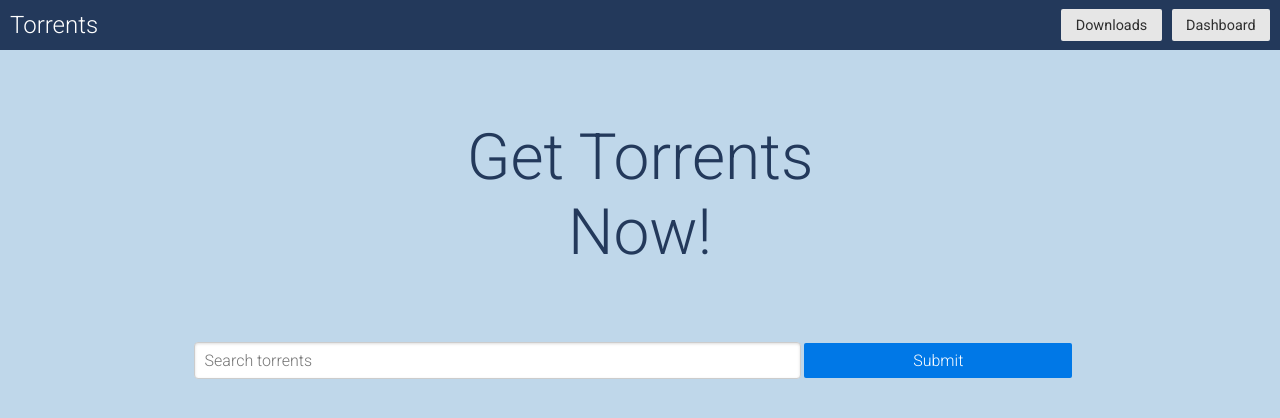
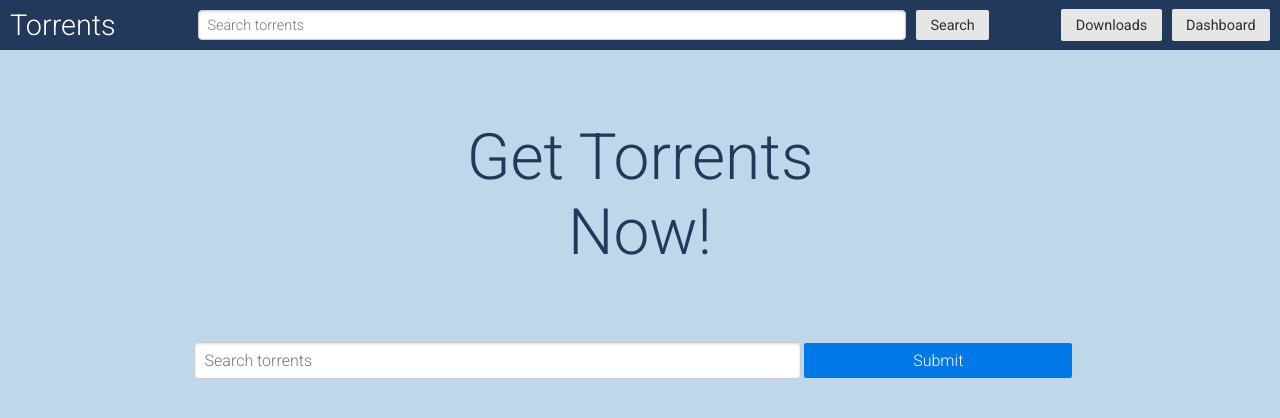
Before and after one commit to matteosandrin/TorrentPi, a Flask app: page / in a window 1280 px wide. Shown: the top 418 px of the page. Run offline with Flask 2, Linux system fonts and the light colour scheme.

Commit message:
Add top search bar on every page

```diff
--- a/app.py
+++ b/app.py
@@ -9,8 +9,8 @@ import json
 
 app = Flask(__name__)
 ip = "192.168.1.64"
-downloads_path = "/home/teo/Downloads/transmission/completed"
-# downloads_path = "/Users/matteosandrin/Downloads"
+#downloads_path = "/home/teo/Downloads/transmission/completed"
+downloads_path = "/Users/matteosandrin/Downloads"
 
 
 @app.route('/')
@@ -33,14 +33,19 @@ def add():
 	return render_template('add.html',success=success,ip=ip)
 
 @app.route('/downloads',methods=["GET"])
-def downloads():
-	file_names = listdir(downloads_path)
+def downloads(path=downloads_path):
+	file_names = listdir(path)
 	files = []
 	for filename in file_names:
 		if filename[0] != '$' and filename[0] != '.':
-			files.append({'name': filename, 'isdir': isdir(path_join(downloads_path, filename))})
+			files.append({'name': filename, 'isdir': isdir(path_join(path, filename)),'path':path_join(path, filename)})
+	files = sorted(files, key=lambda k: k['name'])
 	files = sorted(files, key=lambda k: k['isdir'],reverse=True)
-	return render_template('downloads.html', files=files, ip=ip, path=downloads_path)
+	return render_template('downloads.html', files=files, ip=ip, path=path)
+
+@app.route('/downloads/<path:path>',methods=["GET"])
+def downloads_file(path):
+	return downloads('/'+path)
 
 if __name__ == "__main__":
 	app.run(host="0.0.0.0")
--- a/static/styles/header.css
+++ b/static/styles/header.css
@@ -1,3 +1,9 @@
+.header > a:visited, .header > a:link {
+	color: white;
+	font-size: 1.2em;
+	text-decoration: none;
+}
+
 .header-container {
 	padding: 10px 5px 10px 10px;
 	height: 50px;
@@ -11,7 +17,7 @@
 
 .buttons-container {
 	display: flex;
-	justify-content: space-around;
+	justify-content: space-between;
 }
 
 .button-dashboard {
@@ -20,3 +26,21 @@
 	font-weight: 400;
 	margin: 0px 5px;
 }
+
+.header-searchbar-form {
+	display: flex;
+	justify-content: center;
+	height: 100%;
+	width: 70%;
+	font-size: 0.6em;
+}
+
+.search-field {
+	width: 80%;
+	margin: 0px 10px 0px 15px;
+	color: black;
+}
+
+.search-button {
+	font-weight: 400;
+}
--- a/templates/downloads.html
+++ b/templates/downloads.html
@@ -15,15 +15,17 @@
 					</tr>
 				</thead>
 			{% for file in files %}
+				{% set temp = ['/downloads', file.path] %}
 				<tr>
 					<td class="table-cell">
 					{% if file.isdir %}
 						<img src="{{ url_for('static',filename='images/folder-icon.png') }}" class="folder-icon"/>
+						<a href="{{ temp | join }}">{{ file.name }}</a>
 					{% else %}
 						<div class="folder-icon"></div>
+						<a href="#">{{ file.name }}</a>
 					{% endif %}
-					{% set temp = ['ftp://', ip, path, file.name] %}
-						<a href="{{ temp | join }}">{{ file.name }}</a>
+
 					</td>
 				</tr>
 			{% endfor %}
--- a/templates/index.html
+++ b/templates/index.html
@@ -1,8 +1,8 @@
 <!DOCTYPE html>
 <html>
 	<head>
+		<link rel="stylesheet" type="text/css" href="{{ url_for('static',filename='styles/index.css') }}">
 		{% include 'modules/head.html' %}
-		<link rel="stylesheet" type="text/css" href="{{ url_for('static',filename='styles/index.css') }}">
 	</head>
 	<body>
 		{% include 'modules/header.html' %}
--- a/templates/modules/header.html
+++ b/templates/modules/header.html
@@ -1,5 +1,11 @@
 <div class="header-container">
-	<div class="header">Torrents</div>
+	<div class="header">
+		<a href="/">Torrents</a>
+	</div>
+	<form class="pure-form header-searchbar-form" method="get" action="/search">
+		<input type="search" class="search-field" name="q" placeholder="Search torrents">
+		<input type="submit" class="pure-button search-button" value="Search">
+	</form>
 	<div class="buttons-container">
 		<a href="/downloads" class="pure-button button-dashboard">Downloads</a>
 		<a href="http://{{ ip }}:9091" class="pure-button button-dashboard">Dashboard</a>
```
Also changed, not shown: 2 other files.
